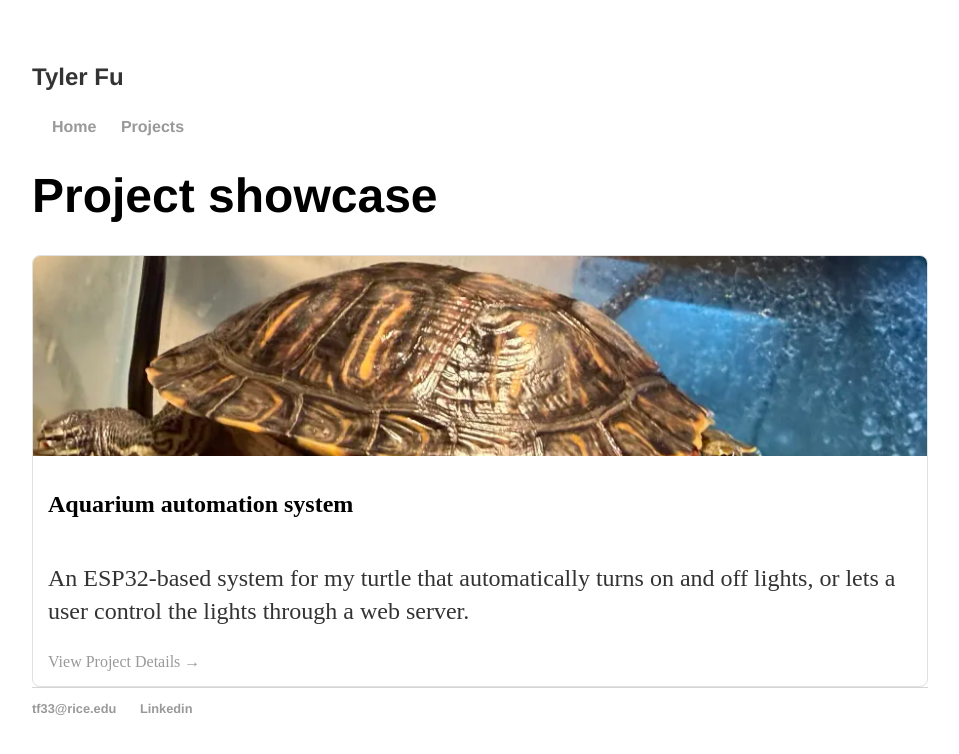
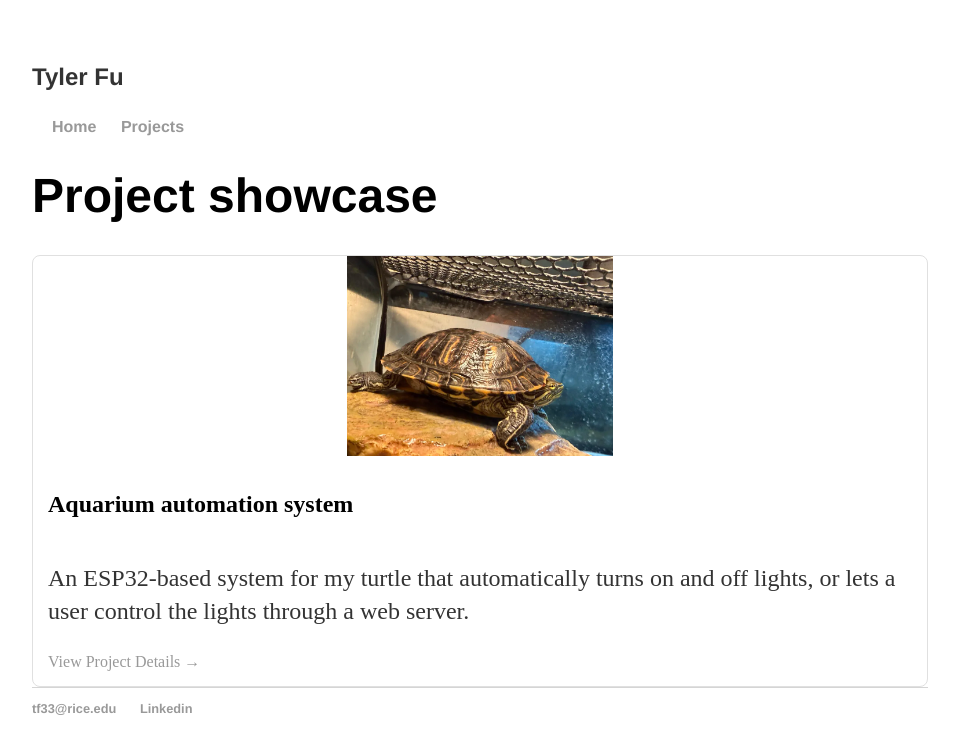
Before and after one commit to tfu1897/tfu1897.github.io, a Jekyll site: the page built from projects.html, in a window 1280 px wide. Shown: the top 754 px of the page, without its empty margins (160-1119 px from the left). Built offline with Jekyll 4.4.1, drawn with Linux system fonts in a browser that asks for light colours.

Commit message:
Update main.css

```diff
--- a/css/main.css
+++ b/css/main.css
@@ -62,7 +62,7 @@ ul.posts li {
 .project-image {
   width: 100%;
   height: 200px;
-  object-fit: cover;
+  object-fit: contain;
 }
 
 /* Inner padding for card text */
```
